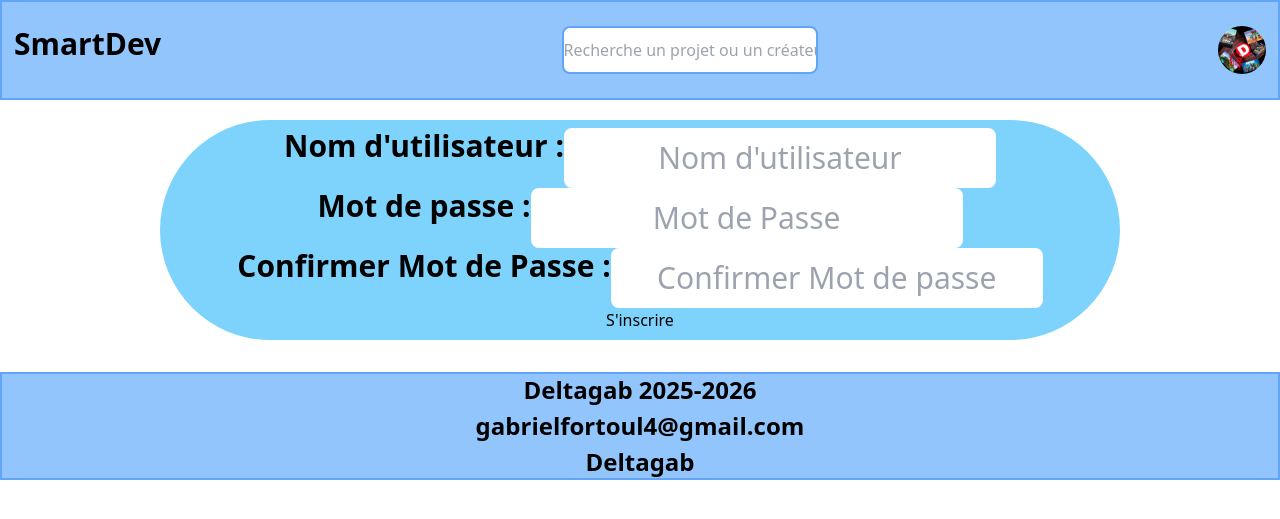
After one commit to deltagabv2/Projet-Libre, a Flask app: page /register in a window 1280 px wide. The commit adds this page. Shown: the top 519 px of the page. Run offline with Flask 3, Linux system fonts and the light colour scheme; some libraries are stand-ins or nearby versions.

Commit message:
Creation page login (fonctionel) + register (erreur bcrypt : register)

```diff
--- a/main.py
+++ b/main.py
@@ -1,7 +1,8 @@
-from flask import Flask, render_template, redirect
+from flask import Flask, render_template, request, session, redirect, url_for
 from pymongo import MongoClient
 import os
 from dotenv import load_dotenv
+import bcrypt
 
 load_dotenv()
 
@@ -13,6 +14,7 @@ mongo = os.getenv("MONGO_URI")
 client = MongoClient(mongo)
 
 db = client.get_database("SmartDev")
+app.secret_key = os.urandom(24)
 
 
 
@@ -25,4 +27,54 @@ def projet():
     projet_data = list(db["projet"].find({}))
     return render_template("front/projet.html", projet = projet_data)
 
+@app.route("/publish")
+def publish():
+    return render_template("front/publish.html")
+
+@app.route("/login", methods=["POST", "GET"])
+def login():
+    if request.method == "POST":
+        db_users = db["user"]
+        user = db_users.find_one({"username" : request.form["user"]})
+        if user:
+            if bcrypt.checkpw(request.form["mdp"].encode("utf-8"), user["password"]):
+                session["user"] = user["user"]
+                session["role"] = user["role"]
+                return redirect("/projet")
+            else:
+                return render_template("front/login.html", erreur = "Erreur : Mot de Passe Incorrect")
+        else:
+            return render_template("front/login.html", erreur = "Erreur : Nom d'Utilisateur Incorrect")
+    else:
+        return render_template("front/login.html")
+
+@app.route('/register', methods = ['POST', 'GET'])
+def register():
+    if request.method == 'POST':
+        db_users = db["user"]
+        if(db_users.find_one({"username" : request.form['user']})):
+            return render_template('register.html', erreur = "le pseudo est déjà utilisé")
+        else :
+            if(request.form["mdp"] == request.form['confirm_mdp']):
+                utilisateur = request.form['user']
+                mdp = request.form['mdp']
+
+                #Hash du mot de passe
+                mdp_crypte = mdp.encode("utf-8")
+                salt = bcrypt.gensalt()
+                mdp_hash = bcrypt.hashpw(mdp_crypte, salt)
+
+                new_user = {
+                    "username" : utilisateur,
+                    "password" : mdp_hash,
+                    "role" : "user",
+                }
+
+                db["user"].insert_one(new_user)
+                return redirect("/")
+            else :
+                return render_template('front/register.html', erreur = "les mots de passe ne correspondes pas")
+    else:
+        return render_template('front/register.html')
+
 app.run(host="0.0.0.0", port=32768)
--- a/templates/front/base.html
+++ b/templates/front/base.html
@@ -3,7 +3,7 @@
 <head>
     <meta charset="UTF-8">
     <meta name="viewport" content="width=device-width, initial-scale=1.0">
-    <title>Document</title>
+    <title>SmartDev</title>
     <script src="https://cdn.tailwindcss.com"></script>
     <link rel="stylesheet" type="text/css" href="../../static/style.css">
     <script defer src="../../static/script.js"></script>
@@ -12,7 +12,9 @@
 
     <header class="flex justify-between bg-blue-300 border-solid border-2 border-blue-400 py-6 px-3">
         <h1 class="font-bold text-3xl"><a href="/">SmartDev</a></h1>
-        <input class="border-solid border-blue-400 border-2 rounded-lg item-center outline-4 outline-offset-3 outline-blue-500" autocomplete="off" type="text" name="q" placeholder="Recherche un projet ou un créateur">
+
+        <input class="border-solid border-blue-400 border-2 rounded-lg items-center outline-4 outline-offset-3 w-64 outline-blue-500" autocomplete="off" type="text" name="q" placeholder="Recherche un projet ou un créateur">
+
         <img src="../../static/images/pp.jpg" class="rounded-full size-12">
 
     </header>
--- /dev/null
+++ b/templates/front/pageprojet.html
@@ -0,0 +1,6 @@
+{% extends 'base.html' %}
+{% block content %}
+
+
+
+{% endblock %}
--- /dev/null
+++ b/templates/front/register.html
@@ -0,0 +1,29 @@
+{% extends 'front/base.html' %}
+{% block content %}
+{% if erreur %}
+    <div class="flex justify-center">
+        <p class="text-center text-3xl font-bold">{{erreur}}</p>
+    </div>
+{% endif %}
+<div class="pb-8 pt-5 px-40 ">
+    <article class="p-2 text-center bg-sky-300 rounded-full flex justify-center ">
+        <form method="POST" action="{{url_for('register')}}">
+            <div class="flex justify-center">
+                <label class="text-3xl font-bold">Nom d'utilisateur : </label>
+                <input name="user" autocomplete="off" type="text" placeholder="Nom d'utilisateur" class="text-center font-medium flex justify-center border-balck border-sky-300 border-solid border-1 text-3xl py-3 rounded-lg">
+            </div>
+            <div class="flex justify-center">
+                <label class="text-3xl font-bold">Mot de passe :</label>
+                <input name="mdp" type="password" autocomplete="off" placeholder="Mot de Passe" class="text-center font-medium flex justify-center border-balck border-sky-300 border-solid border-1 text-3xl py-3 rounded-lg">
+            </div>
+            <div class="flex justify-center">
+                <label class="text-3xl font-bold">Confirmer Mot de Passe :</label>
+                <input name="confirm_mdp" type="password" autocomplete="off" placeholder="Confirmer Mot de passe" class="text-center font-medium flex justify-center border-balck border-sky-300 border-solid border-1 text-3xl py-3 rounded-lg">
+            </div>
+            <div class="flex justify-center">
+                <button type="submit">S'inscrire</button>
+            </div>
+        </form>
+    </article>
+</div>
+{% endblock %}
--- a/templates/index.html
+++ b/templates/index.html
@@ -6,7 +6,7 @@
         Bienvenur sur SmartDev un site où tu peux partager tes projets de programmation, chercher des collaborateurs et voter pour les projets des autres
     </h1>
     <div class="flex justify-center">
-        <button class="text-center bg-blue-400 rounded-lg p-2"><a href="front/register.html" class="text-white">Créer un compte</a></button>
+        <button class="text-center bg-blue-400 rounded-lg p-2"><a href="register" class="text-white">Créer un compte</a></button>
     </div>
     <a href="/projet">Projet</a>
 
```
Also changed, not shown: templates/front/login.html (added, +25 -0 lines), templates/front/publish.html (added, +12 -0 lines).
